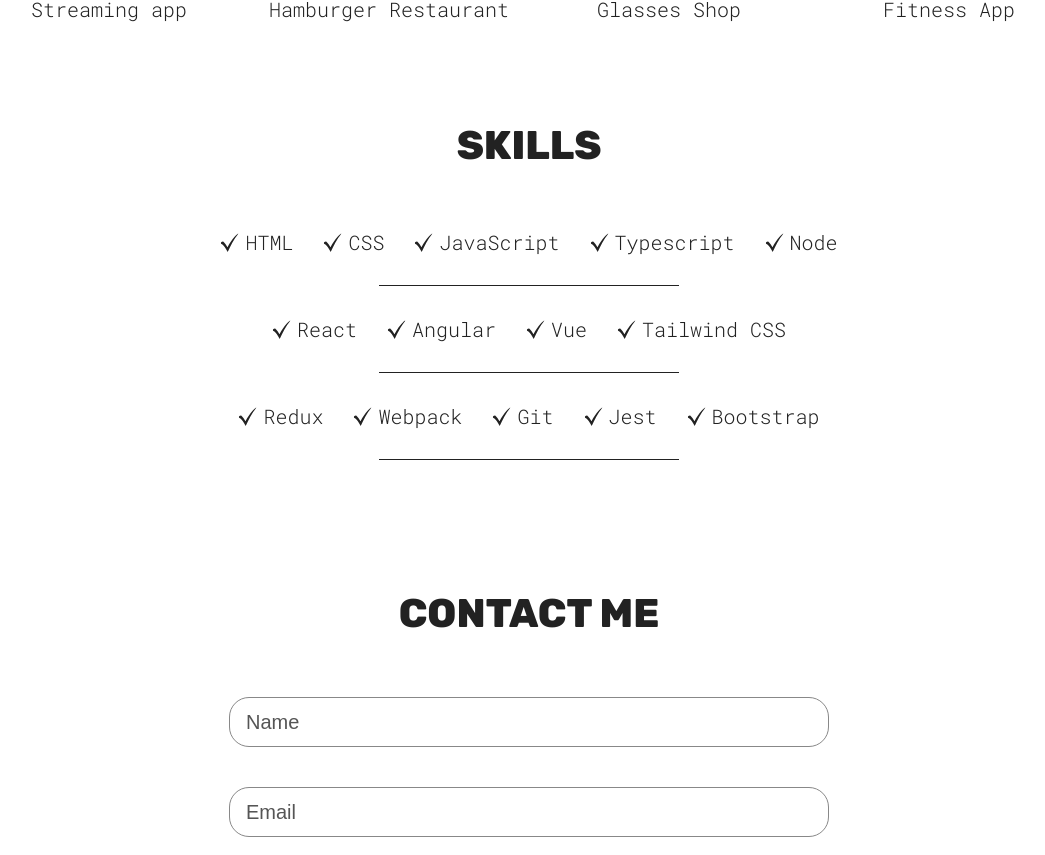
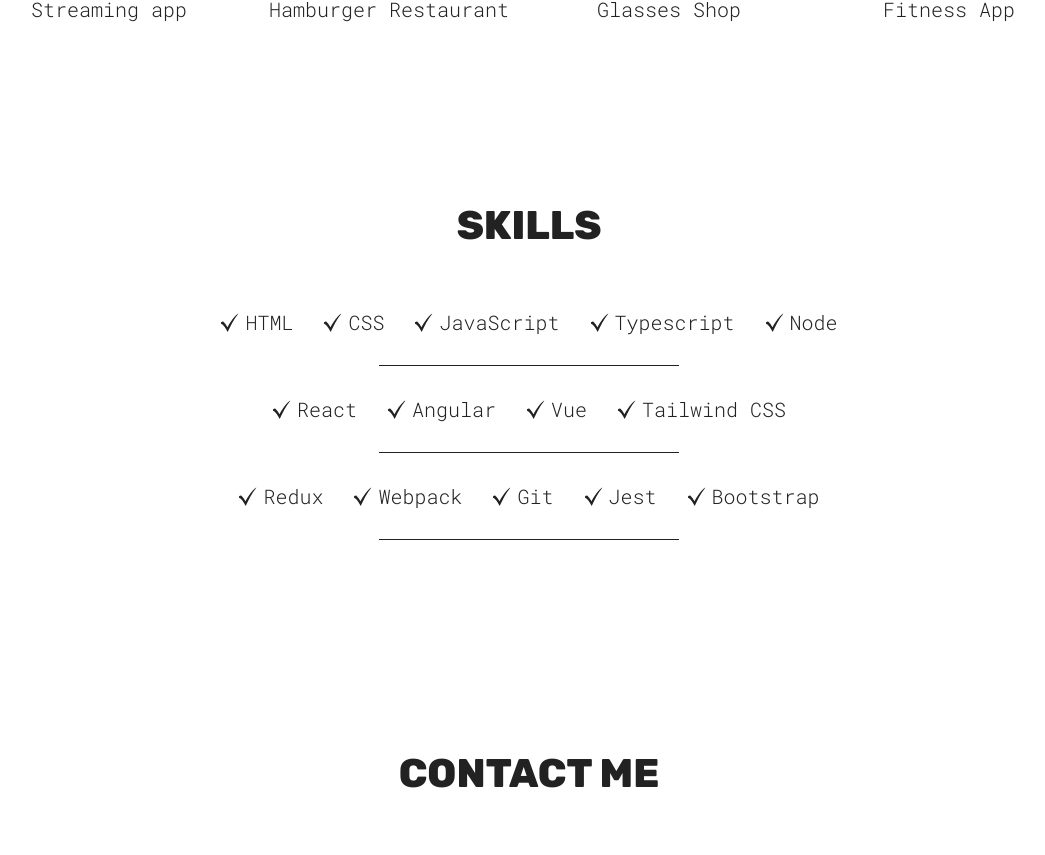
Before and after one commit to samueldeve6/samuel-portafolio, a React (Vite) app: page / in a window 1280 px wide. Shown: the part 1338-2193 px from the top of the page, without its empty margins (111-1156 px from the left). Built offline with nearby package versions, Linux system fonts and the light colour scheme.

Commit message:
fix skills
fix skills section

```diff
--- a/src/sections/Skills/SkillsStyles.module.css
+++ b/src/sections/Skills/SkillsStyles.module.css
@@ -1,7 +1,10 @@
 .container {
+    min-height: 50vh;
+    justify-content: center;
     display: flex;
     flex-direction: column;
     text-align: center;
+    padding: 4rem 1rem;
 
     span {
         display: flex;
```
